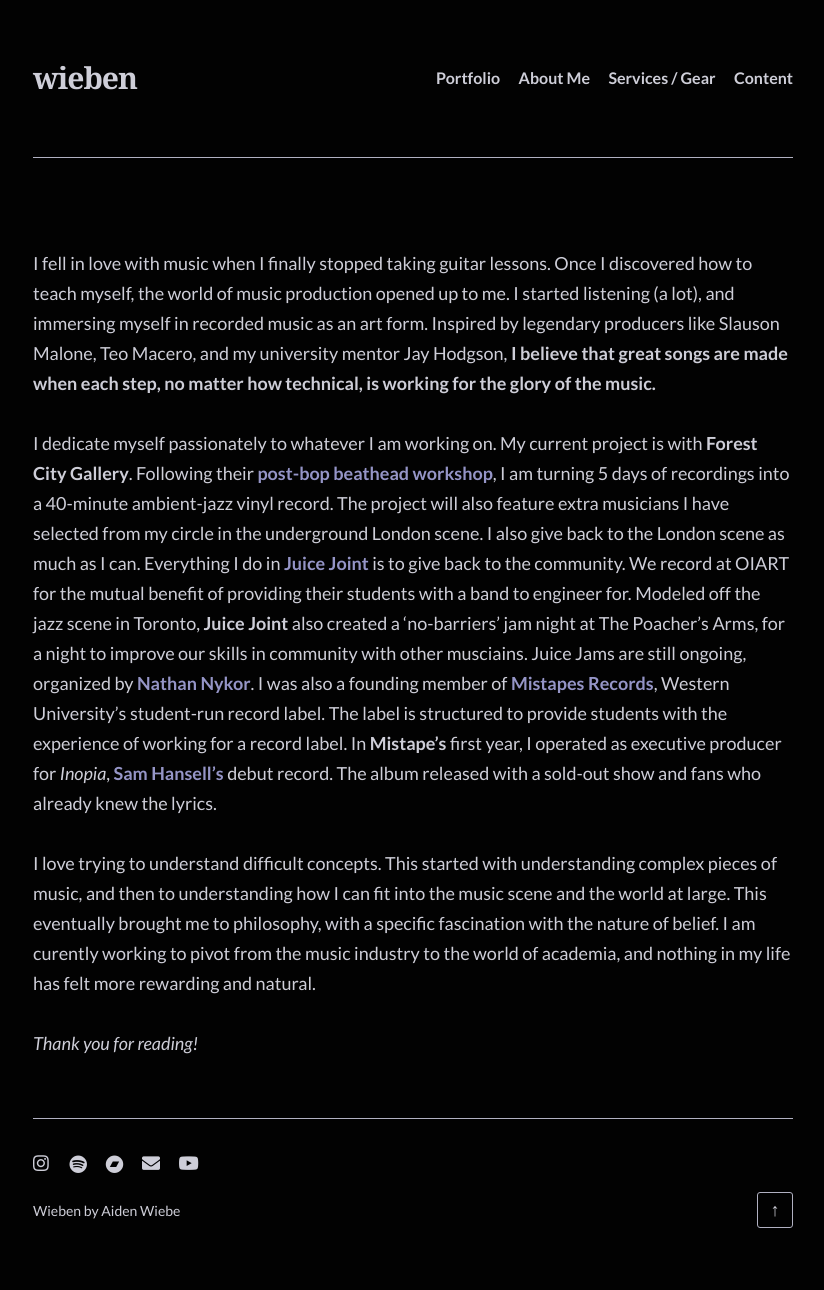
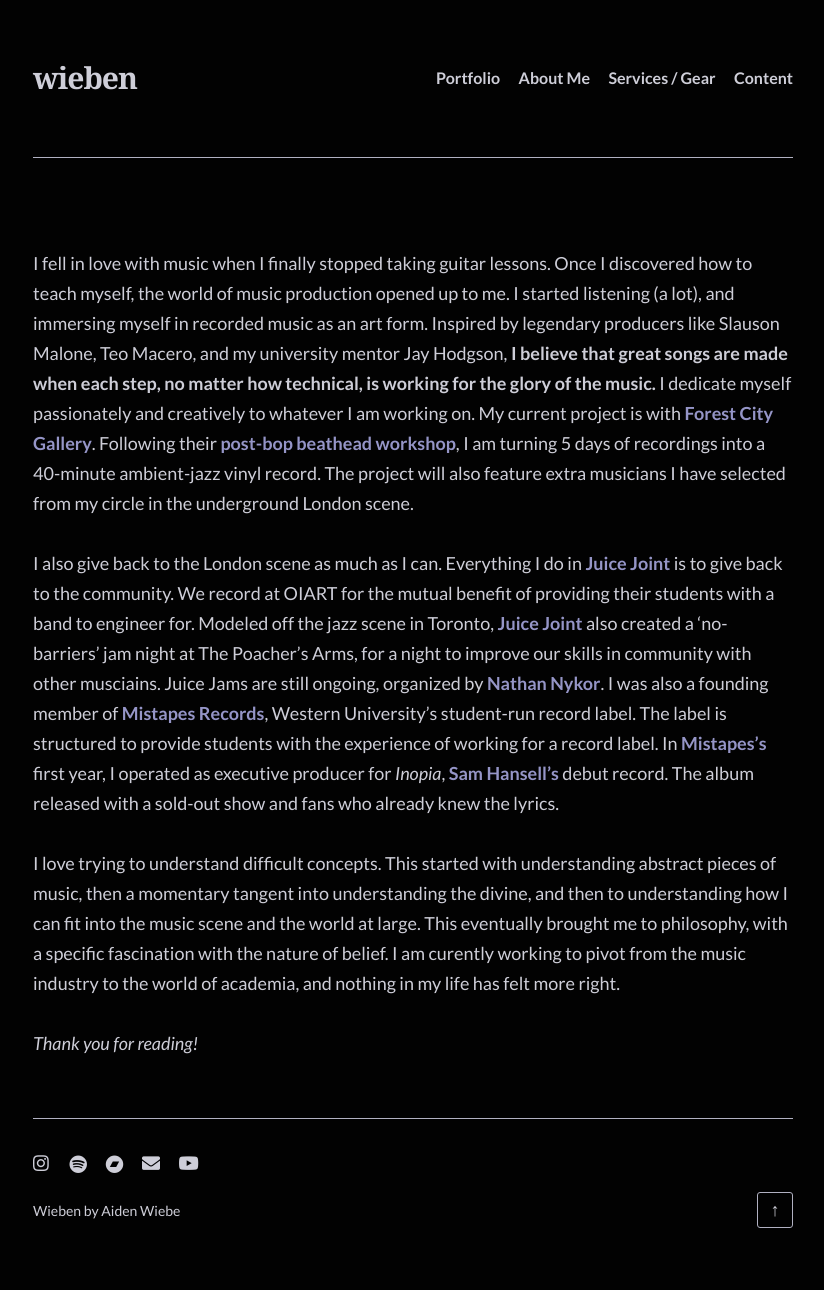
Before and after one commit to SamsonGoodenough/wieben-site, a Jekyll site: the page built from about.md, in a window 1280 px wide. Shown: the whole page, without its empty margins (227-1051 px from the left). Built offline with Jekyll 4.4.1, drawn with Linux system fonts in a browser that asks for light colours; some web fonts are replaced.

Commit message:
about update

```diff
--- a/about.md
+++ b/about.md
@@ -18,10 +18,10 @@
        # credit: '@_chloejpg'
         #link: https://www.instagram.com/_chloejpg/
 ---
-I fell in love with music when I finally stopped taking guitar lessons.  Once I discovered how to teach myself, the world of music production opened up to me.  I started listening (a lot), and immersing myself in recorded music as an art form.  Inspired by legendary producers like Slauson Malone, Teo Macero, and my university mentor Jay Hodgson, **I believe that great songs are made when each step, no matter how technical, is working for the glory of the music.**
+I fell in love with music when I finally stopped taking guitar lessons.  Once I discovered how to teach myself, the world of music production opened up to me.  I started listening (a lot), and immersing myself in recorded music as an art form.  Inspired by legendary producers like Slauson Malone, Teo Macero, and my university mentor Jay Hodgson, **I believe that great songs are made when each step, no matter how technical, is working for the glory of the music.**  I dedicate myself passionately and creatively to whatever I am working on.  My current project is with **[Forest City Gallery](https://www.forestcitygallery.com/)**. Following their **[post-bop beathead workshop](https://www.forestcitygallery.com/post/fcg-s-postbop-beathead-jazz-workshop-sponsored-by-lbmx)**, I am turning 5 days of recordings into a 40-minute ambient-jazz vinyl record.  The project will also feature extra musicians I have selected from my circle in the underground London scene.
 
-I dedicate myself passionately to whatever I am working on.  My current project is with **Forest City Gallery**. Following their **[post-bop beathead workshop](https://www.forestcitygallery.com/post/fcg-s-postbop-beathead-jazz-workshop-sponsored-by-lbmx)**, I am turning 5 days of recordings into a 40-minute ambient-jazz vinyl record.  The project will also feature extra musicians I have selected from my circle in the underground London scene.  I also give back to the London scene as much as I can.  Everything I do in **[Juice Joint](https://www.instagram.com/juicejointband/)** is to give back to the community.  We record at OIART for the mutual benefit of providing their students with a band to engineer for.  Modeled off the jazz scene in Toronto, **Juice Joint** also created a 'no-barriers' jam night at The Poacher's Arms, for a night to improve our skills in community with other musciains.  Juice Jams are still ongoing, organized by **[Nathan Nykor](https://www.instagram.com/nathanjuicebox/)**.  I was also a founding member of **[Mistapes Records](https://www.instagram.com/mistapesrecords/)**, Western University's student-run record label.  The label is structured to provide students with the experience of working for a record label.  In **Mistape's** first year, I operated as executive producer for *Inopia*, **[Sam Hansell's](https://www.instagram.com/ham_sansell/)** debut record.  The album released with a sold-out show and fans who already knew the lyrics.
+I also give back to the London scene as much as I can.  Everything I do in **[Juice Joint](https://www.instagram.com/juicejointband/)** is to give back to the community.  We record at OIART for the mutual benefit of providing their students with a band to engineer for.  Modeled off the jazz scene in Toronto, **[Juice Joint](https://www.instagram.com/juicejointband/)** also created a 'no-barriers' jam night at The Poacher's Arms, for a night to improve our skills in community with other musciains.  Juice Jams are still ongoing, organized by **[Nathan Nykor](https://www.instagram.com/nathanjuicebox/)**.  I was also a founding member of **[Mistapes Records](https://www.instagram.com/mistapesrecords/)**, Western University's student-run record label.  The label is structured to provide students with the experience of working for a record label.  In **[Mistapes's](https://www.instagram.com/mistapesrecords/)** first year, I operated as executive producer for *Inopia*, **[Sam Hansell's](https://www.instagram.com/ham_sansell/)** debut record.  The album released with a sold-out show and fans who already knew the lyrics.
 
-I love trying to understand difficult concepts.  This started with understanding complex pieces of music, and then to understanding how I can fit into the music scene and the world at large.  This eventually brought me to philosophy, with a specific fascination with the nature of belief.  I am curently working to pivot from the music industry to the world of academia, and nothing in my life has felt more rewarding and natural.
+I love trying to understand difficult concepts.  This started with understanding abstract pieces of music, then a momentary tangent into understanding the divine, and then to understanding how I can fit into the music scene and the world at large.  This eventually brought me to philosophy, with a specific fascination with the nature of belief.  I am curently working to pivot from the music industry to the world of academia, and nothing in my life has felt more right.
 
 *Thank you for reading!*
```
